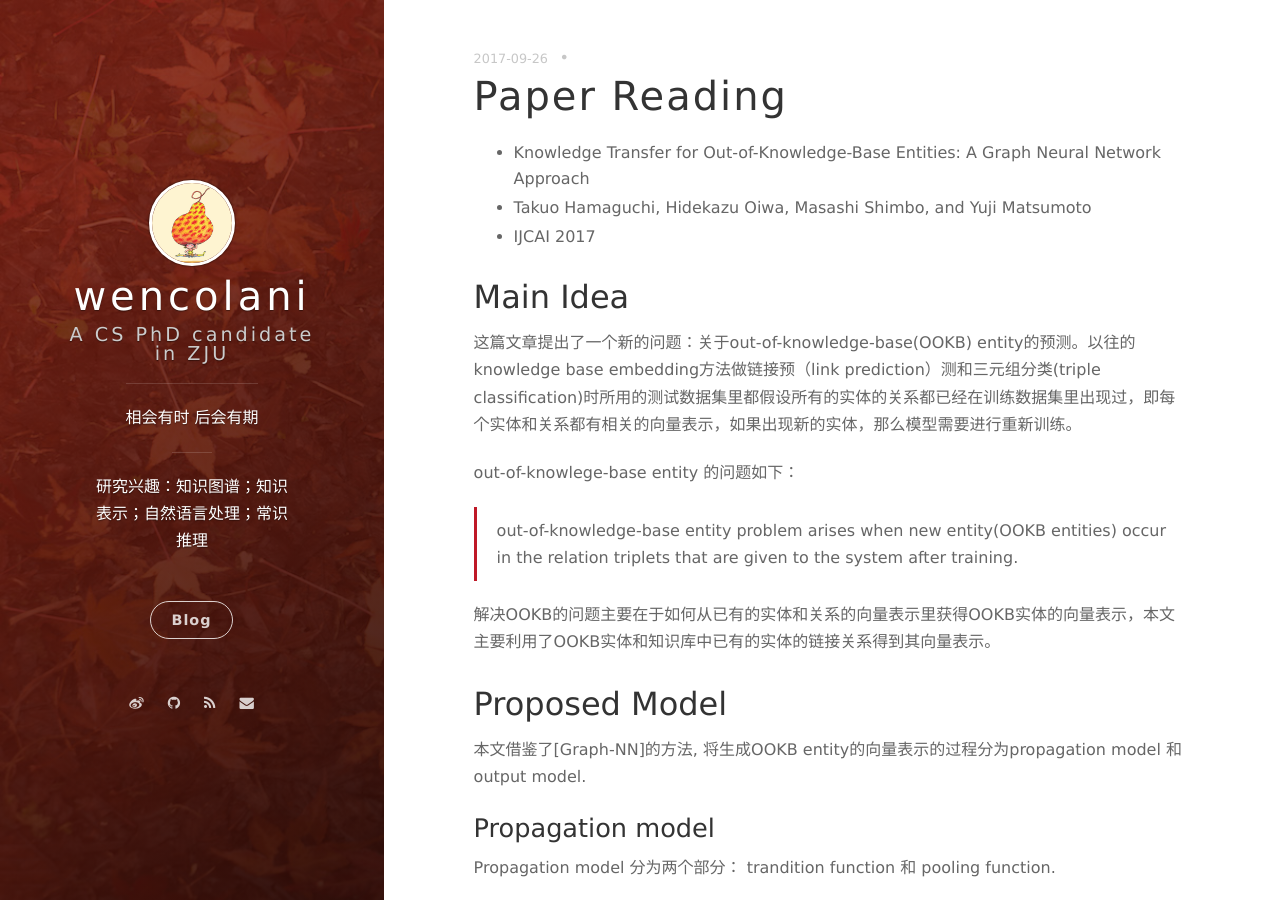
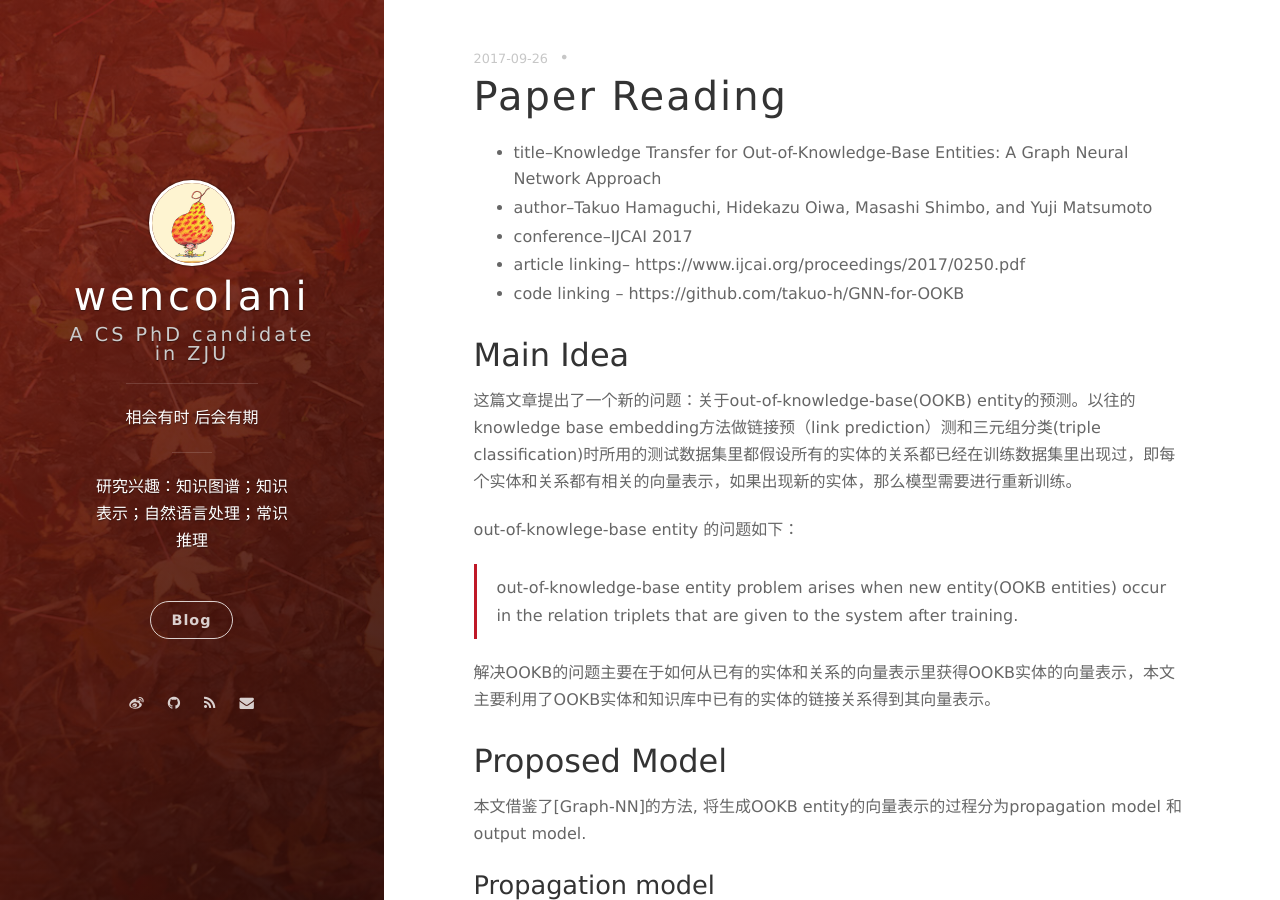
Before and after one commit to wencolani/wencolani.github.io, a Jekyll site: the page built from _posts/2017-09-26-PaperReading.markdown, in a window 1280 px wide and 900 px high. Built offline with Jekyll 4.4.1, drawn with Linux system fonts in a browser that asks for light colours; nearby versions of some CDN libraries.

Commit message:
add one paper reading

```diff
--- a/_posts/2017-09-26-PaperReading.markdown
+++ b/_posts/2017-09-26-PaperReading.markdown
@@ -4,9 +4,11 @@
 date: 2017-09-26 15:32:24.000000000 +09:00
 ---
 
-* Knowledge Transfer for Out-of-Knowledge-Base Entities: A Graph Neural Network Approach
-* Takuo Hamaguchi, Hidekazu Oiwa, Masashi Shimbo, and Yuji Matsumoto
-* IJCAI 2017
+* title--Knowledge Transfer for Out-of-Knowledge-Base Entities: A Graph Neural Network Approach
+* author--Takuo Hamaguchi, Hidekazu Oiwa, Masashi Shimbo, and Yuji Matsumoto
+* conference--IJCAI 2017
+* article linking-- https://www.ijcai.org/proceedings/2017/0250.pdf
+* code linking -- https://github.com/takuo-h/GNN-for-OOKB
 
 ## Main Idea
 
```
